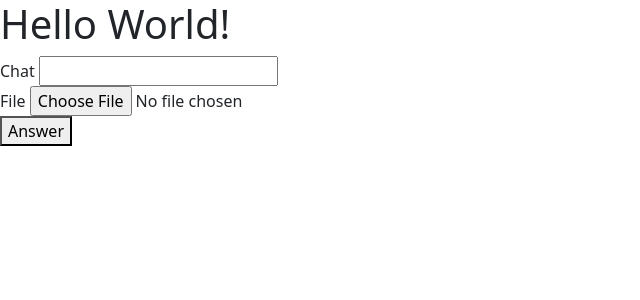
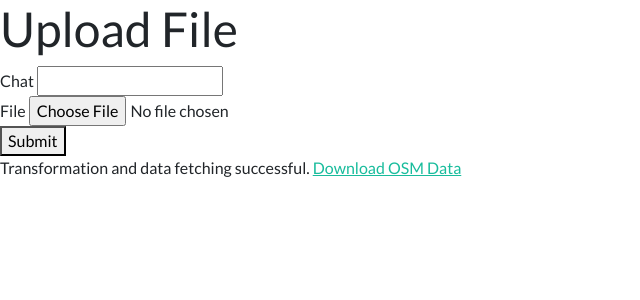
Before and after one commit to Helmholtz-UFZ/Cosmonaut, a Flask app: template templates/index.html in a window 1280 px wide. Shown: the top 300 px of the page, without its empty margins (0-640 px from the left). Run offline with Flask 3, Linux system fonts and the light colour scheme; the template is opened without the code that fills it: values that come from a table or form of the project are taken from there, most other values are stand-ins (such as "Sample title", 1, 10 or a date in 2020); some libraries are stand-ins or nearby versions.

Commit message:
Update html

```diff
--- a/templates/base_layout.html
+++ b/templates/base_layout.html
@@ -1,16 +1,31 @@
 <!DOCTYPE html>
 <html lang="en" style="min-height: 100%">
+<head>
+    {% block meta %}
+        <!-- Required meta tags -->
+        <meta charset="utf-8">
+        <meta name="viewport" content="width=device-width, initial-scale=1, shrink-to-fit=no">
+    {% endblock %}
 
-<head>
+    {% block styles %}
+        <!-- Bootstrap CSS -->
+        <link rel="stylesheet"
+                    href="https://cdn.jsdelivr.net/npm/bootswatch@5.2.3/dist/flatly/bootstrap.min.css"
+                    integrity="sha256-+omx7xYvI+/C0kfnQmjAIW8dDbTweWpbYHWzveX4ii4="
+                    crossorigin="anonymous">
+        <link rel="stylesheet" href="{{ url_for('static', filename='main.css') }}">
+        <link rel="icon" type="image/x-icon" href="{{ url_for('static', filename='favicon.ico')}}" />
+        <script src="https://polyfill.io/v3/polyfill.min.js?features=es6"></script>
+        <script type="text/javascript"
+                        id="MathJax-script"
+                        async
+                        src="https://cdn.jsdelivr.net/npm/mathjax@3/es5/tex-chtml.js"></script>
+    {% endblock %}
+
     {% block head %}
     <!-- Required meta tags -->
     <meta charset="utf-8">
     <meta name="viewport" content="width=device-width, initial-scale=1, shrink-to-fit=no">
-
-    {% block styles %}
-    <!-- Bootstrap CSS -->
-    {{ bootstrap.load_css() }}
-    {% endblock %}
 
     <title>{% block title %}{% endblock %}</title>
     {% endblock %}
--- a/templates/index.html
+++ b/templates/index.html
@@ -3,8 +3,8 @@
 {% block title %}Hello World! Form{% endblock %}
 
 {% block content %}
-<h1>Hello World!</h1>
-<form method="POST" enctype="multipart/form-data">
+<h1>Upload File</h1>
+<form method="POST" action="" enctype="multipart/form-data">
     {{ form.hidden_tag() }}
     <div>
         {{ form.message.label }}
@@ -22,7 +22,12 @@
         {% endif %}
     </div>
     <div>
-        <button type="submit">Answer</button>
+        <button type="submit">Submit</button>
     </div>
 </form>
+
+{% if download_link %}
+    <p>Transformation and data fetching successful. <a href="{{ download_link }}">Download OSM Data</a></p>
+{% endif %}
+
 {% endblock %}
```
